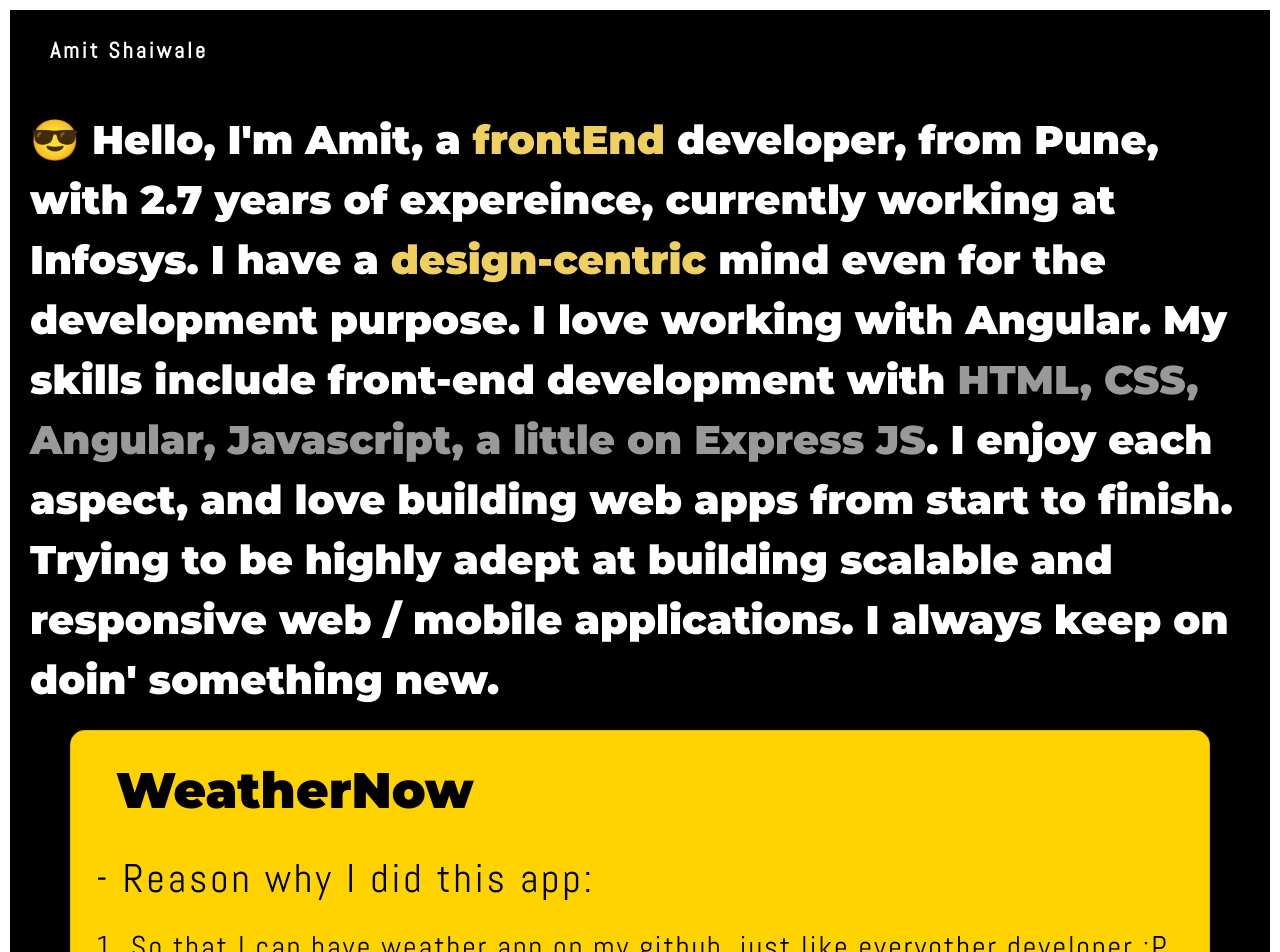
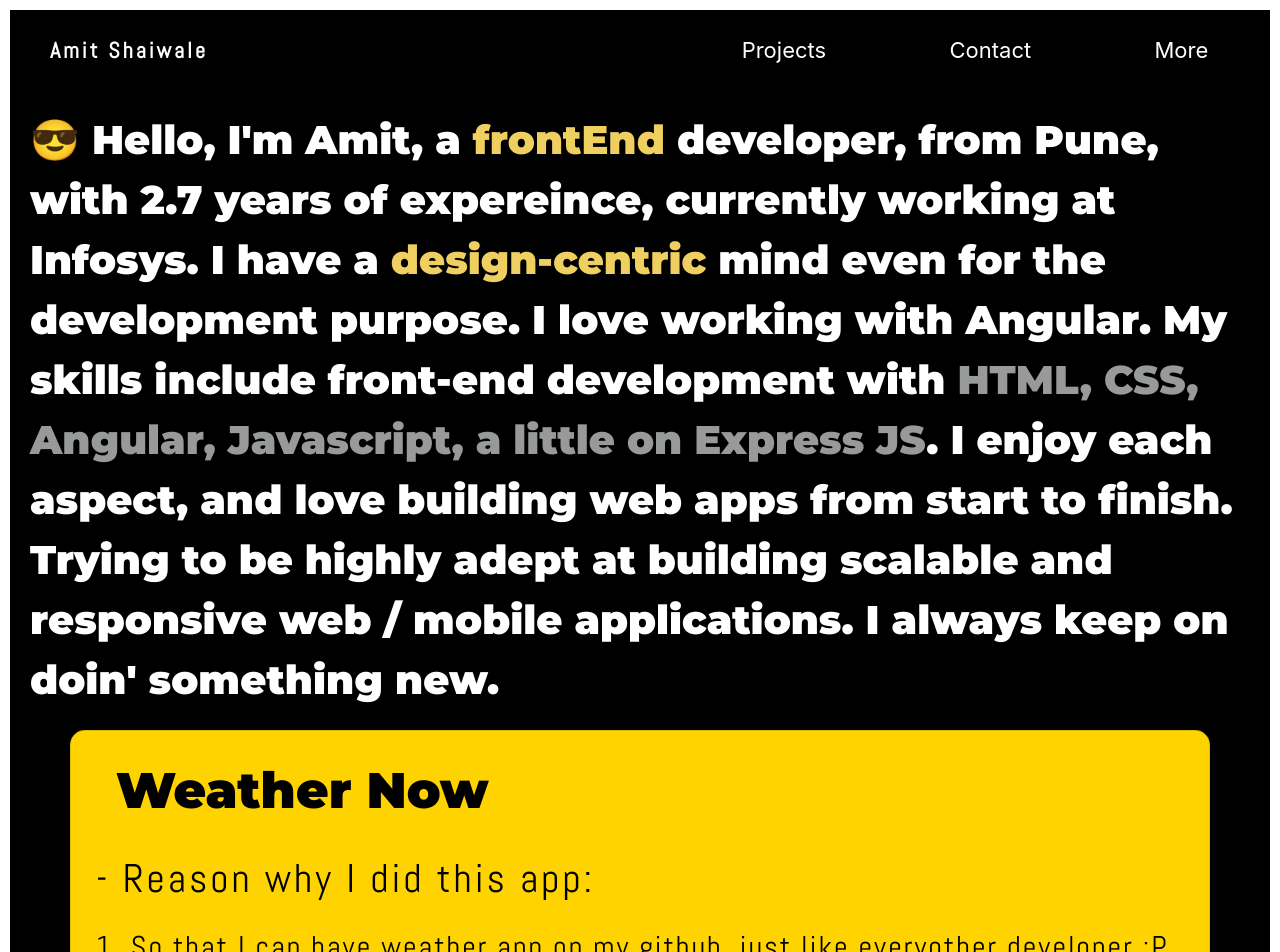
Before and after one commit to amitshaiwale/angular-portfolio, an Angular app: page /projects in a window 1280 px wide. Shown: the top 952 px of the page. Built offline with nearby package versions, Linux system fonts and the light colour scheme.

Commit message:
smooth scrolling added

```diff
--- a/src/app/app.component.html
+++ b/src/app/app.component.html
@@ -16,12 +16,12 @@
 
 
   </div>
-  <app-projects class="app-project"></app-projects>
-  <div class="contactMe">
+  <app-projects class="app-project" id="showingProjects"></app-projects>
+  <div class="contactMe" id="contactMe">
     Open for discussion about any opportunity!<br>
     <span class="myEmail">amitshaiwale20@gmail.com</span>
   </div>
-  <div class="otherLinks">
+  <div class="otherLinks" id="moreAboutMe">
     <ul class="links bio">
       <li>
         <a href="https://github.com/amitshaiwale">Github</a>
@@ -37,11 +37,14 @@
     </div>
 </div>
 <div class="container">
+  <p class="footerText">[ P.S. : This site is made with love using Angular ]</p>
+</div>
+
+
+<!-- --------------------------------------------------------------------------------------- -->
   <!-- <img src="https://img.icons8.com/material-rounded/48/000000/adobe-photoshop.png">
   <img src="https://img.icons8.com/metro/48/000000/adobe-illustrator.png">
   <img src="https://img.icons8.com/material-rounded/48/000000/adobe-xd.png">
   <img src="https://img.icons8.com/ios-glyphs/60/000000/visual-studio.png">
   <img src="https://img.icons8.com/ios-filled/50/000000/atom-editor.png">
   <img src="https://img.icons8.com/ios-glyphs/60/000000/github.png"> -->
-  <p class="footerText">[ P.S. : This site is made with love using Angular ]</p>
-</div>
--- a/src/app/components/navbar/navbar.component.html
+++ b/src/app/components/navbar/navbar.component.html
@@ -18,16 +18,16 @@
             Amit Shaiwale
         </li>
     </ul>
-    <!-- <div class="hamburger" (click)="hamburgerClicked()">
+    <div class="hamburger" (click)="hamburgerClicked()">
         <div class="line"></div>
         <div class="line"></div>
         <div class="line"></div>
-    </div> -->
-    <!-- <ul class="nav-links">
-        <li><a routerLink="/projects">Projects</a></li>
-        <li><a href="">Contact</a></li>
-        <li><a href="">More</a></li>
-    </ul> -->
+    </div>
+    <ul class="nav-links">
+        <li><a href="#showingProjects">Projects</a></li>
+        <li><a href="#contactMe">Contact</a></li>
+        <li><a href="#moreAboutMe">More</a></li>
+    </ul>
 </nav>
 
 
--- a/src/app/components/projects/projects.component.html
+++ b/src/app/components/projects/projects.component.html
@@ -1,6 +1,6 @@
 <section class="container projectsWeather card">
     <div class="sectionContent">
-        <h1 class="card-body">WeatherNow</h1>
+        <h1 class="card-body">Weather Now</h1>
         <div class="card-title">
             <p class="projectDescriptionHeader card-text"> - Reason why I did this app:</p>
             <p class="projectDescription card-text">
--- a/src/styles.css
+++ b/src/styles.css
@@ -4,5 +4,8 @@
 body {
 }
 
-html, body { height: 100%; }
+html, body {
+    height: 100%;
+    scroll-behavior: smooth;
+}
 body { margin: 0; font-family: Roboto, "Helvetica Neue", sans-serif; }
```
